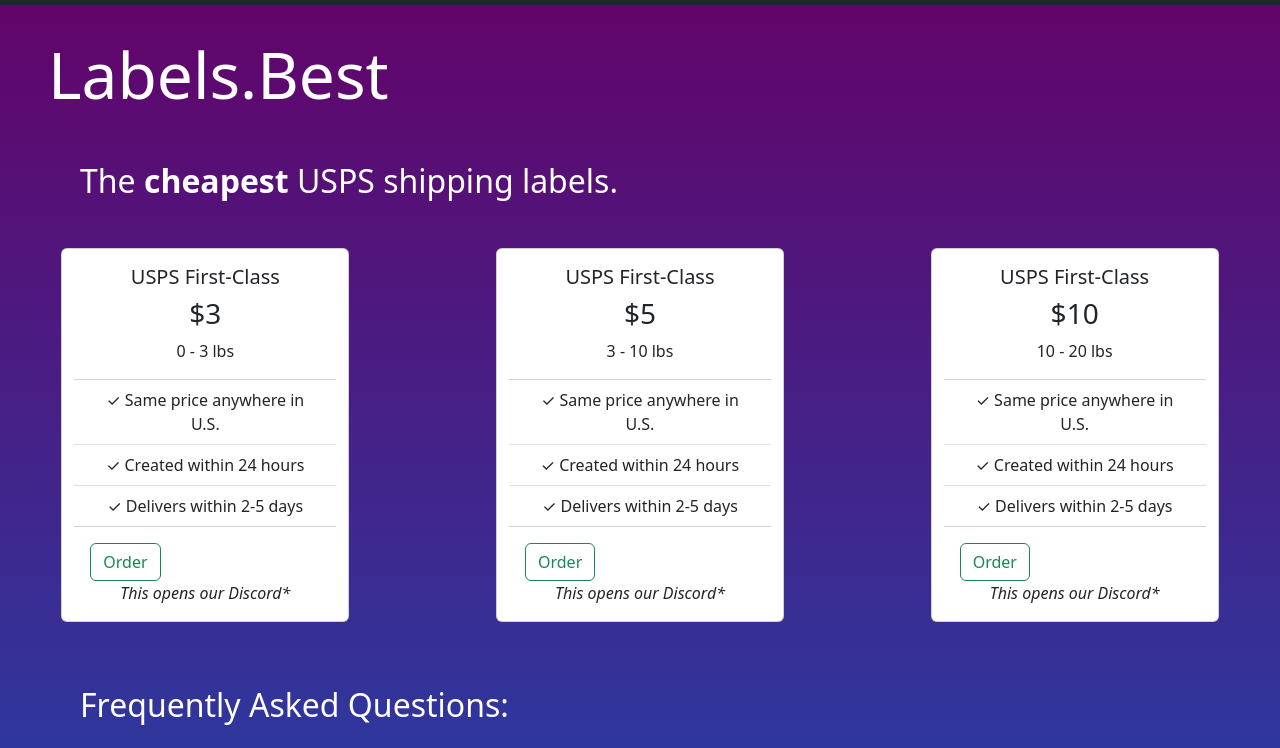
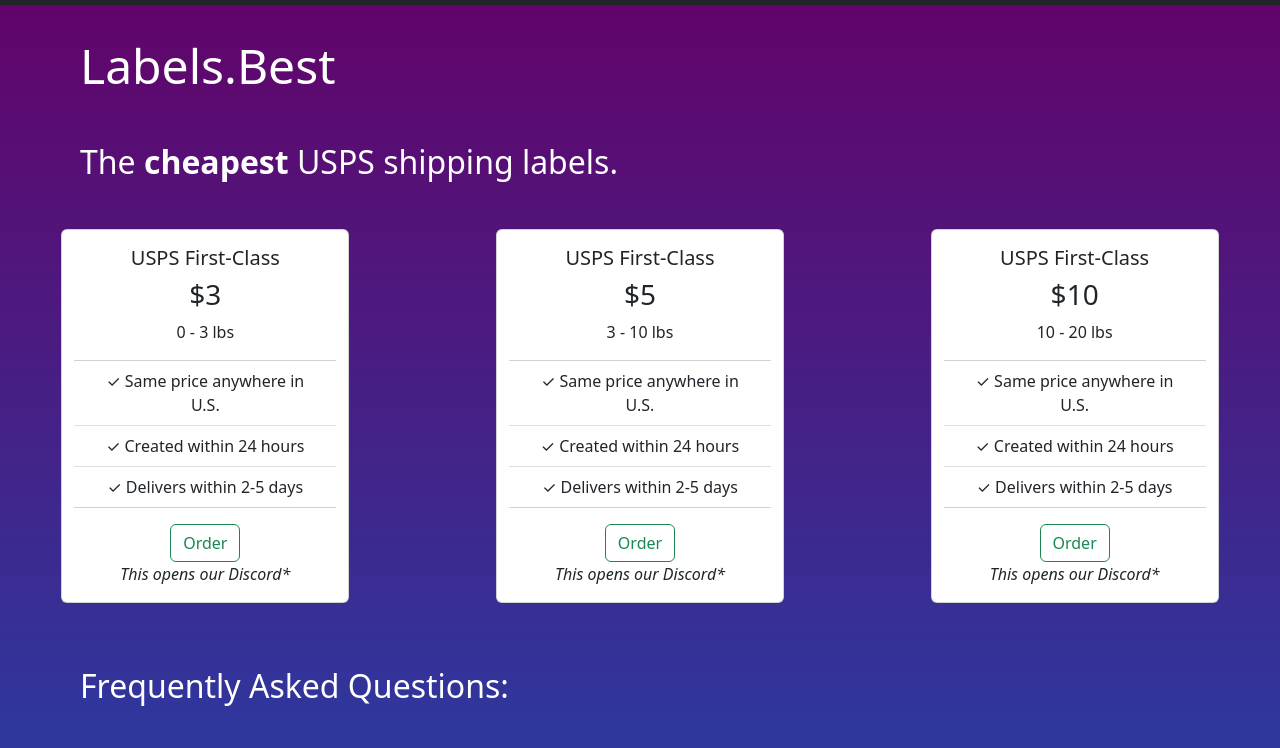
Before and after one commit to samcassese/labels.best, a plain HTML site: page index.html in a window 1280 px wide. Shown: the part 52-800 px from the top of the page. Drawn offline with nearby package versions, Linux system fonts and the light colour scheme.

Commit message:
Minor styling updates, centered order button

```diff
--- a/index.html
+++ b/index.html
@@ -48,7 +48,7 @@
       </nav>
 
     <!--HEADING-->
-    <h1 style="font-size: 4rem">Labels.Best</h1>
+    <h1 style="font-size: 3rem">Labels.Best</h1>
     <h2 id="pricing">The <strong>cheapest</strong> USPS shipping labels.</h2>
 
     <!--PRICING CARDS-->
--- a/style.css
+++ b/style.css
@@ -14,18 +14,19 @@ h1, h2 {
     margin-bottom: 3rem;
 }
 
-h1 {
-    margin-left: 3rem;
-}
-
 
 .card {
     margin-bottom: 2rem;
 }
 
 
-.card-price, .card-title, .card-text, .list-group-item, .card-link {
+.card-price, .card-title, .card-text, .list-group-item, .card-link  {
     text-align: center;
+}
+
+.card-link {
+    display: flex;
+    justify-content: center;
 }
 
 
```
